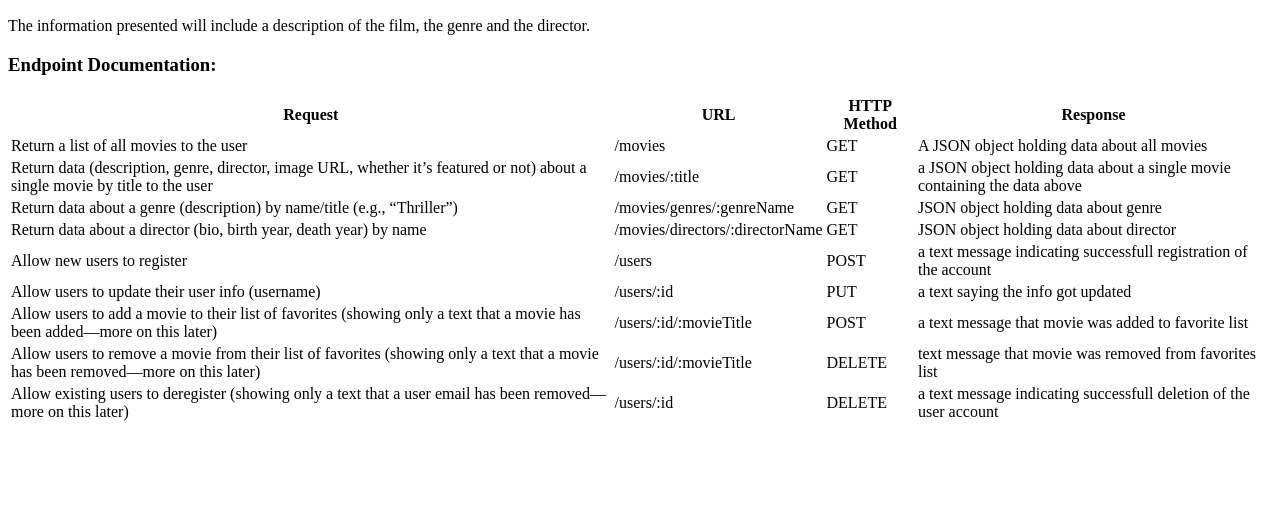
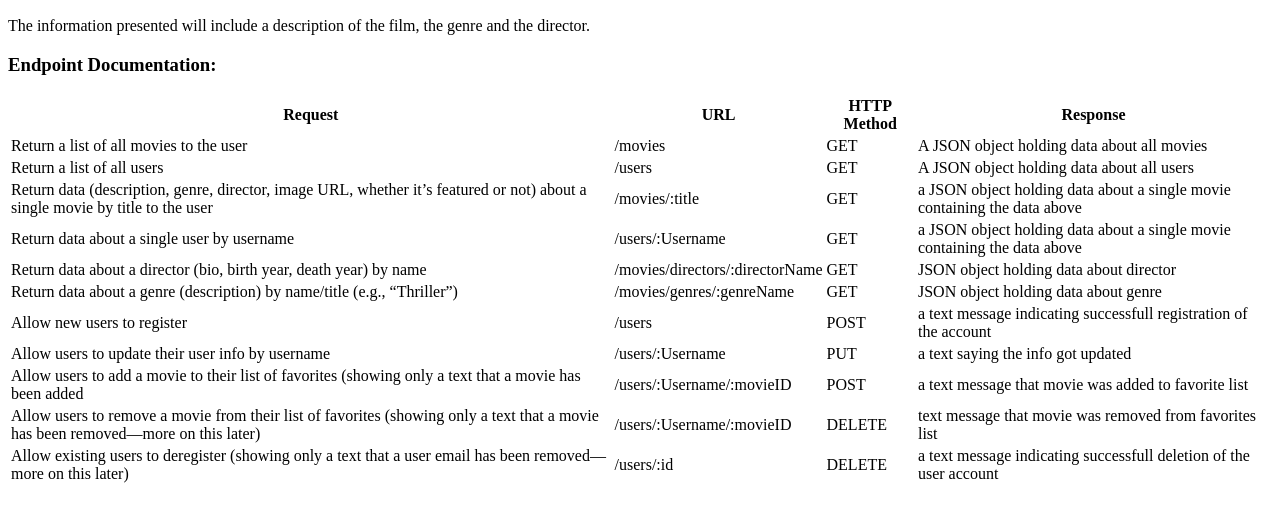
Before and after one commit to T-Mallinson/movie_api, a website: page public/documentation.html in a window 1280 px wide. Shown: the part 137-656 px from the top of the page. Drawn offline with Linux system fonts and the light colour scheme.

Commit message:
Update documentation.html

```diff
--- a/public/documentation.html
+++ b/public/documentation.html
@@ -31,10 +31,29 @@
 
                 </tr>
                 <tr>
+                    <td>Return a list of all users </td>
+                    <td>/users</td>
+                    <td>GET</td>
+                    <td>A JSON object holding data about all users</td>
+
+                </tr>
+                <tr>
                     <td>Return data (description, genre, director, image URL, whether it’s featured or not) about a single movie by title to the user</td>
                     <td>/movies/:title</td>
                     <td>GET</td>
                     <td>a JSON object holding data about a single movie containing the data above</td>
+                </tr>
+                <tr>
+                    <td>Return data about a single user by username </td>
+                    <td>/users/:Username</td>
+                    <td>GET</td>
+                    <td>a JSON object holding data about a single movie containing the data above</td>
+                </tr>
+                <tr>
+                    <td>Return data about a director (bio, birth year, death year) by name</td>
+                    <td>/movies/directors/:directorName</td>
+                    <td>GET</td>
+                    <td>JSON object holding data about director</td>
                 </tr>
                 <tr>
                     <td>Return data about a genre (description) by name/title (e.g., “Thriller”)</td>
@@ -43,32 +62,26 @@
                     <td>JSON object holding data about genre</td>
                 </tr>
                 <tr>
-                    <td>Return data about a director (bio, birth year, death year) by name</td>
-                    <td>/movies/directors/:directorName</td>
-                    <td>GET</td>
-                    <td>JSON object holding data about director</td>
-                </tr>
-                <tr>
                     <td>Allow new users to register</td>
                     <td>/users</td>
                     <td>POST</td>
                     <td>a text message indicating successfull registration of the account</td>
                 </tr>
                 <tr>
-                    <td>Allow users to update their user info (username)</td>
-                    <td>/users/:id</td>
+                    <td>Allow users to update their user info by username</td>
+                    <td>/users/:Username</td>
                     <td>PUT</td>
                     <td>a text saying the info got updated</td>
                 </tr>
                 <tr>
-                    <td>Allow users to add a movie to their list of favorites (showing only a text that a movie has been added—more on this later)</td>
-                    <td>/users/:id/:movieTitle</td>
+                    <td>Allow users to add a movie to their list of favorites (showing only a text that a movie has been added</td>
+                    <td>/users/:Username/:movieID</td>
                     <td>POST</td>
                     <td>a text message that movie was added to favorite list</td>
                 </tr>
                 <tr>
                     <td>Allow users to remove a movie from their list of favorites (showing only a text that a movie has been removed—more on this later)</td>
-                    <td>/users/:id/:movieTitle
+                    <td>/users/:Username/:movieID
                     </td>
                     <td>DELETE</td>
                     <td>text message that movie was removed from favorites list</td>
```
